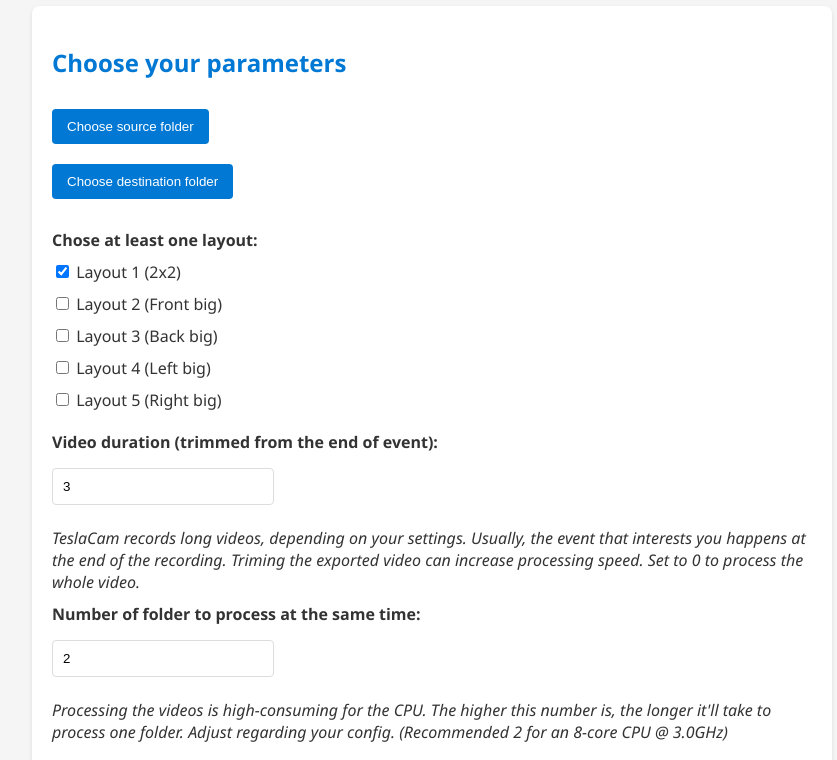
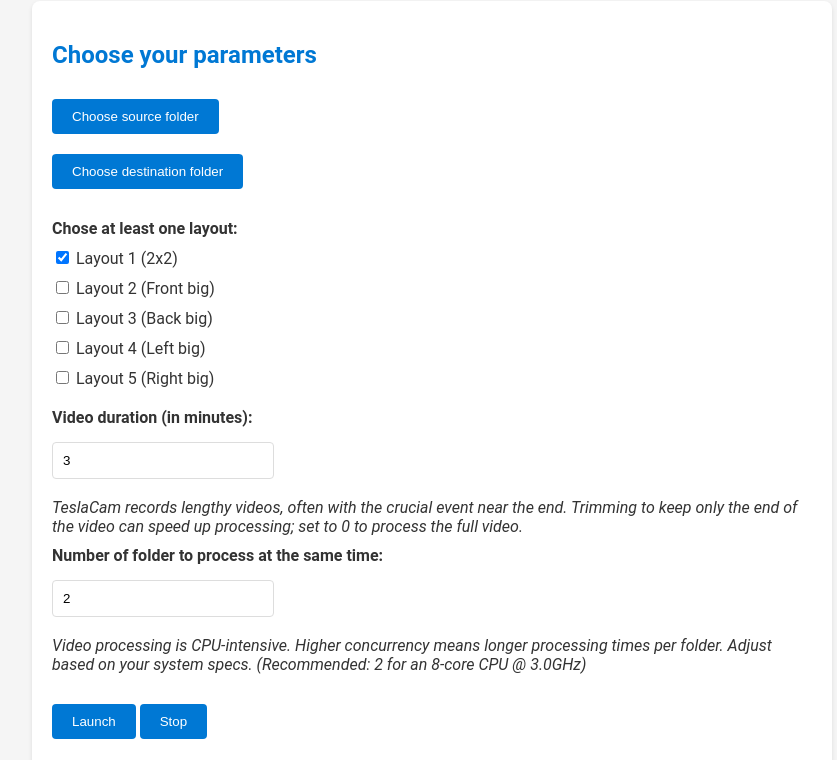
Before and after one commit to TeslaCrest/TeslaDashFusion, an Electron app: page index.html in a window 1024 px wide. Shown: the part 100-860 px from the top of the page, without its empty margins (80-917 px from the left). Drawn offline with Linux system fonts and the light colour scheme; no server answers.

Commit message:
Improving GUI

```diff
--- a/index.html
+++ b/index.html
@@ -32,15 +32,15 @@
             </div>
 
             <div class="trimduration-setting">
-                <label for="trimduration"><b>Video duration (trimmed from the end of event):</b></label>
+                <label for="trimduration"><b>Video duration (in minutes):</b></label>
                 <input type="number" id="trimduration" name="trimduration" value="3" min="0" /><br /><br />
-                <i>TeslaCam records long videos, depending on your settings. Usually, the event that interests you happens at the end of the recording. Triming the exported video can increase processing speed. Set to 0 to process the whole video.</i>
+                <i>TeslaCam records lengthy videos, often with the crucial event near the end. Trimming to keep only the end of the video can speed up processing; set to 0 to process the full video.</i>
             </div>
 
             <div class="concurrency-setting">
                 <label for="concurrencyLimit"><b>Number of folder to process at the same time:</b></label>
                 <input type="number" id="concurrencyLimit" name="concurrencyLimit" value="2" min="1" /><br /><br />
-                <i>Processing the videos is high-consuming for the CPU. The higher this number is, the longer it'll take to process one folder. Adjust regarding your config. (Recommended 2 for an 8-core CPU @ 3.0GHz)</i>
+                <i>Video processing is CPU-intensive. Higher concurrency means longer processing times per folder. Adjust based on your system specs. (Recommended: 2 for an 8-core CPU @ 3.0GHz)</i>
             </div>
 
             <div class="action-buttons">
--- a/style.css
+++ b/style.css
@@ -4,10 +4,11 @@
     --background-color: #f5f5f5;
     --text-color: #333;
     --border-color: #ddd;
+    --font-primary: 'Roboto', sans-serif; /* Example of a modern font */
 }
 
 body {
-    font-family: 'Segoe UI', Tahoma, Geneva, Verdana, sans-serif;
+    font-family: var(--font-primary);
     margin: 0;
     padding: 20px;
     background-color: var(--background-color);
@@ -37,17 +38,18 @@ body {
 
 button {
     margin: 10px 0;
-    padding: 10px 15px;
+    padding: 10px 20px;
     border: none;
     border-radius: 4px;
     background-color: var(--primary-color);
     color: white;
     cursor: pointer;
-    transition: background-color 0.3s;
+    transition: background-color 0.3s, transform 0.2s;
 }
 
 button:hover {
     background-color: var(--hover-color);
+    transform: translateY(-2px); /* Add a subtle lift effect on hover */
 }
 
 label {
```
